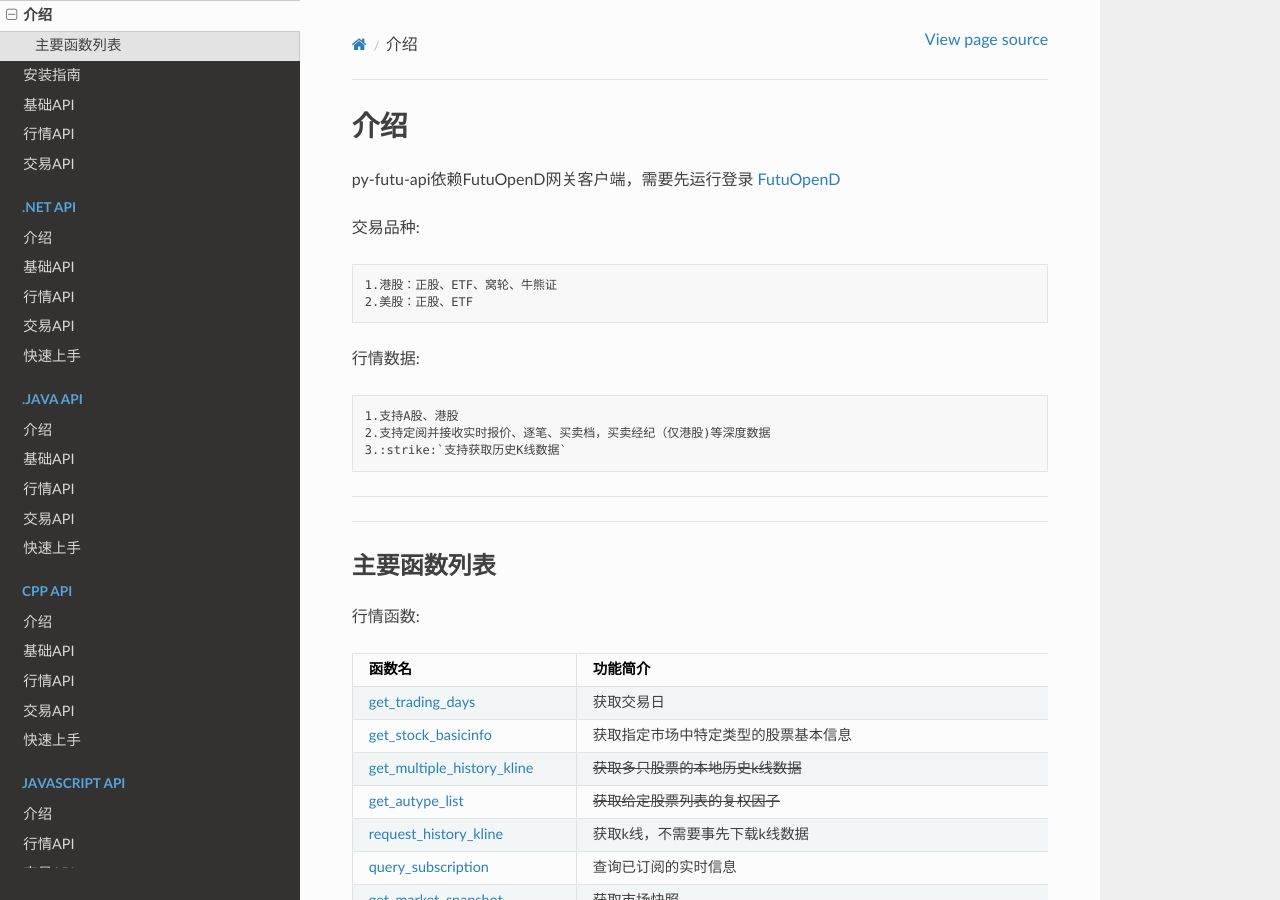
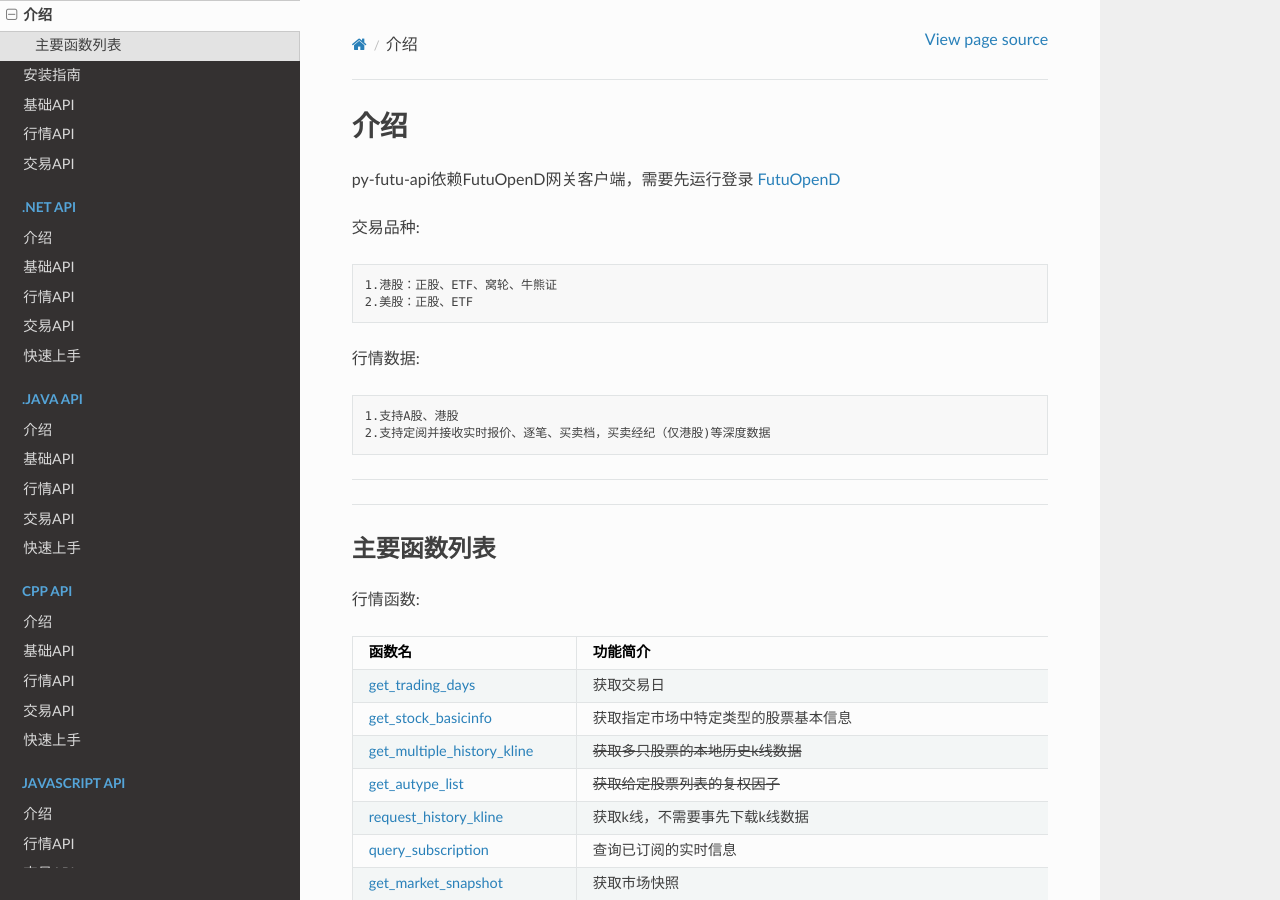
Before and after one commit to FutunnOpen/futu-api-doc, a Sphinx documentation site: the page built from doc_maker/source/api/intro.rst, in a window 1280 px wide and 900 px high. Built offline with Sphinx 7.4.7 and the Read the Docs theme 2.0.0, drawn with Linux system fonts in a browser that asks for light colours.

Commit message:
文档修正

```diff
--- a/doc_maker/source/api/intro.rst
+++ b/doc_maker/source/api/intro.rst
@@ -20,7 +20,6 @@ py-futu-api依赖FutuOpenD网关客户端，需要先运行登录 FutuOpenD_
 ::
           1.支持A股、港股
           2.支持定阅并接收实时报价、逐笔、买卖档，买卖经纪（仅港股)等深度数据
-          3.:strike:`支持获取历史K线数据`
 
 --------------
 
```
Also changed, not shown: doc_maker/source/_static/UIConfig.png.
